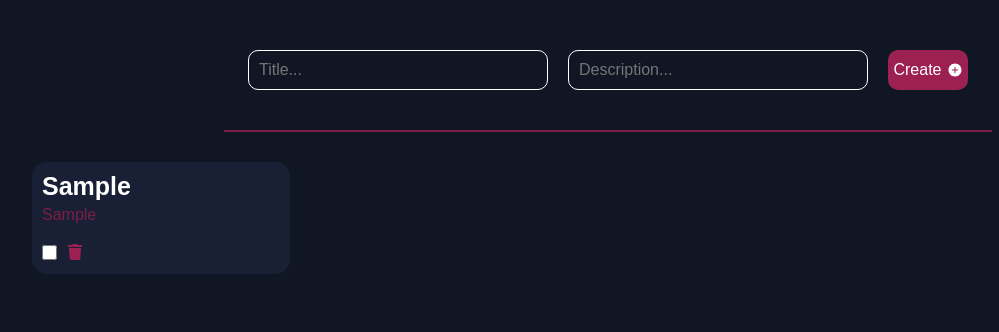
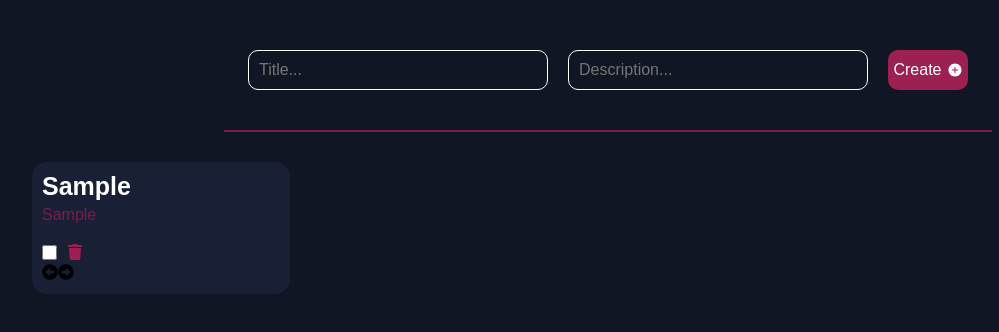
Before and after one commit to Frasato/To-Do-List-React-Ts, a React (Vite) app: page / in a window 1280 px wide. Both pictures are taken after typing "Sample", "Sample" into the empty fields and a click on the button "Create". Shown: the top 332 px of the page, without its empty margins (32-1031 px from the left). Built offline with nearby package versions, Linux system fonts and the light colour scheme.

Commit message:
Add types on my component

```diff
--- a/src/components/ListItem/ListItem.tsx
+++ b/src/components/ListItem/ListItem.tsx
@@ -1,17 +1,23 @@
 import { ItemContainer, TextDescription, TextTitle, TextContainer } from "./Items.styles";
-import { FaTrash } from "react-icons/fa";
+import { FaArrowAltCircleLeft, FaArrowAltCircleRight, FaTrash } from "react-icons/fa";
 import { Item } from "../../@types/Items";
 
 const ListItems = (Props: Item) =>{
     return(
-        <ItemContainer>
+        <ItemContainer key={Props.id}>
             <TextContainer>
                 <TextTitle>{Props.title}</TextTitle>
                 <TextDescription>{Props.description}</TextDescription>
             </TextContainer>
             <div className="iconsCheck">
-                <input type="checkbox"/>
-                <FaTrash className="trashIcon" onClick={Props.onClick}/>
+                <div>
+                    <input type="checkbox"/>
+                    <FaTrash className="trashIcon" onClick={Props.onClick}/>
+                </div>
+                <div>
+                    <FaArrowAltCircleLeft onClick={Props.toLeft} className="toLeft"/>
+                    <FaArrowAltCircleRight onClick={Props.toRight} className="toRight"/>
+                </div>
             </div>
         </ItemContainer>
     )
```
